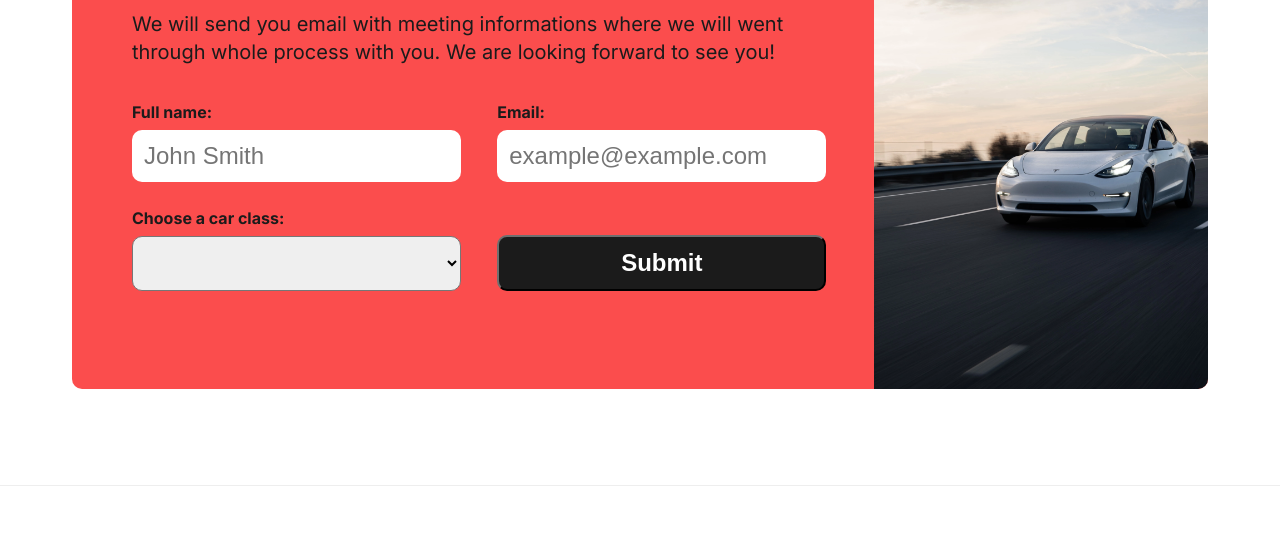
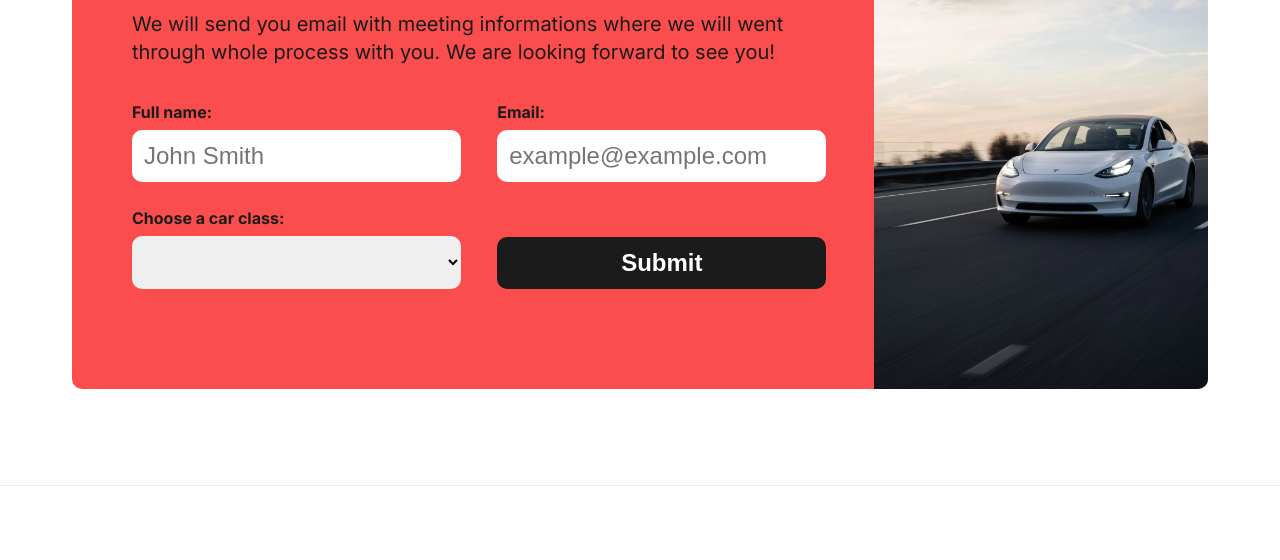
Before and after one commit to krafcik02/ev-car-rent, a plain HTML site: page index.html in a window 1280 px wide. Shown: the part 3597-4157 px from the top of the page. Drawn offline with nearby package versions, Linux system fonts and the light colour scheme.

Commit message:
cta section fix

```diff
--- a/css/style.css
+++ b/css/style.css
@@ -457,7 +457,7 @@ HEADER SECTION
 
 .cta-form select {
   width: 100%;
-
+  border: none;
   font-size: 2.4rem;
   font-weight: 700;
   padding: 1.2rem;
@@ -473,12 +473,17 @@ HEADER SECTION
   padding: 1.2rem;
   border-radius: 10px;
   background-color: #1b1b1b;
-  border-color: #1b1b1b;
+  border: 0px solid;
   color: #fff;
   align-self: flex-end;
+  transition: 300ms all;
+  cursor: pointer;
 }
 
 .btn--form:hover {
+  background-color: #fff;
+  /* border-color: #fff; */
+  color: #1b1b1b;
 }
 
 img.cta-img-box {
```
